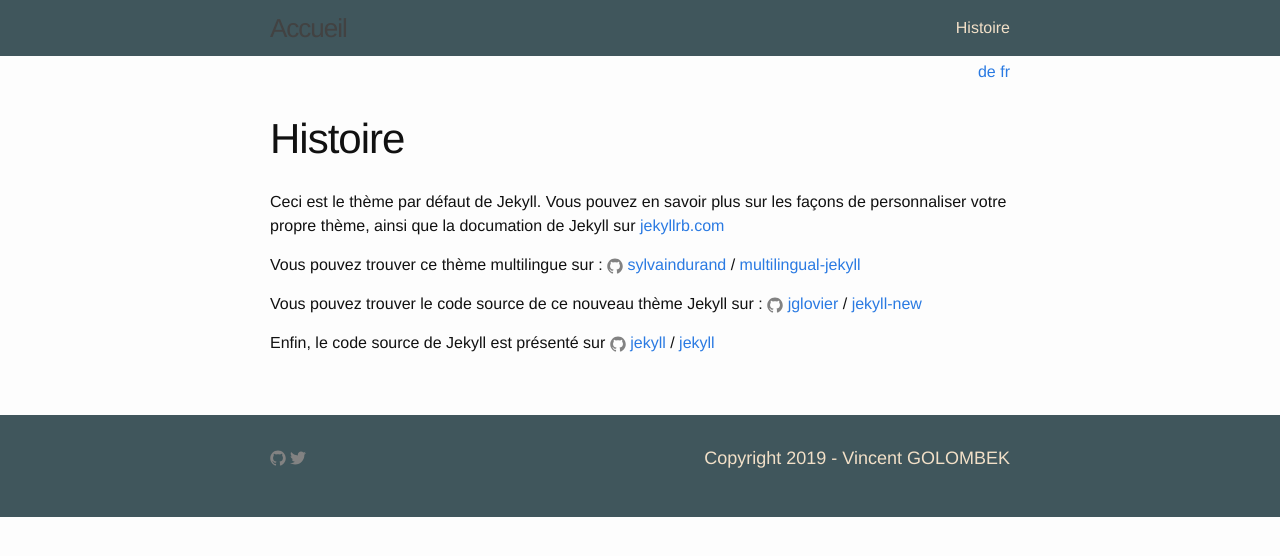
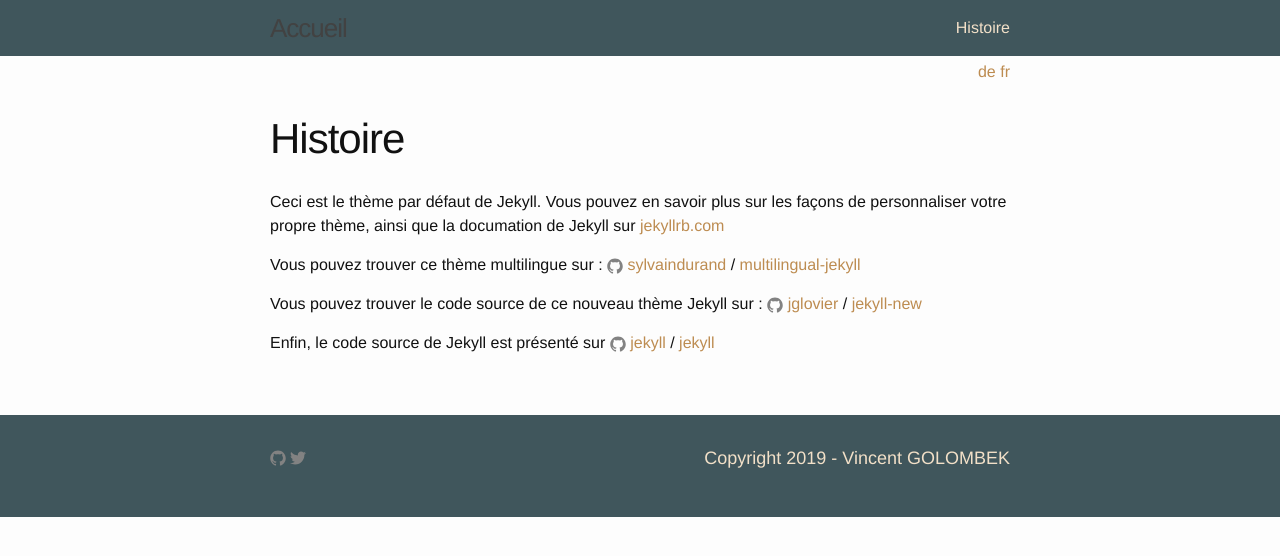
Before and after one commit to golombekvincent/golombekvincent, a Jekyll site: the page built from histoire.md, in a window 1280 px wide. Shown: the top 556 px of the page. Built offline with Jekyll 4.4.1, drawn with Linux system fonts in a browser that asks for light colours.

Commit message:
text decoration lang

```diff
--- a/_sass/_base.scss
+++ b/_sass/_base.scss
@@ -91,16 +91,16 @@
  * Links
  */
 a {
-    color: $brand-color;
+    color: #bd8c51;
     text-decoration: none;
 
     &:visited {
-        color: darken($brand-color, 15%);
+        color: #bd8c51;
     }
 
     &:hover {
-        color: $text-color;
-        text-decoration: underline;
+        color: #f2e0c8;
+        text-decoration: none;
     }
 }
 
--- a/_sass/_layout.scss
+++ b/_sass/_layout.scss
@@ -49,8 +49,8 @@
         position: absolute;
         top: 9px;
         right: $spacing-unit / 2;
-        background-color: $background-color;
-        border: 1px solid $grey-color-light;
+        background-color: #40565c;
+        border: 1px solid #f2e0c8;
         border-radius: 5px;
         text-align: right;
 
@@ -68,7 +68,7 @@
                 height: 15px;
 
                 path {
-                    fill: $grey-color-dark;
+                    fill: #f2e0c8;
                 }
             }
         }
@@ -94,7 +94,6 @@
         }
     }
 }
-
 
 
 /**
```
